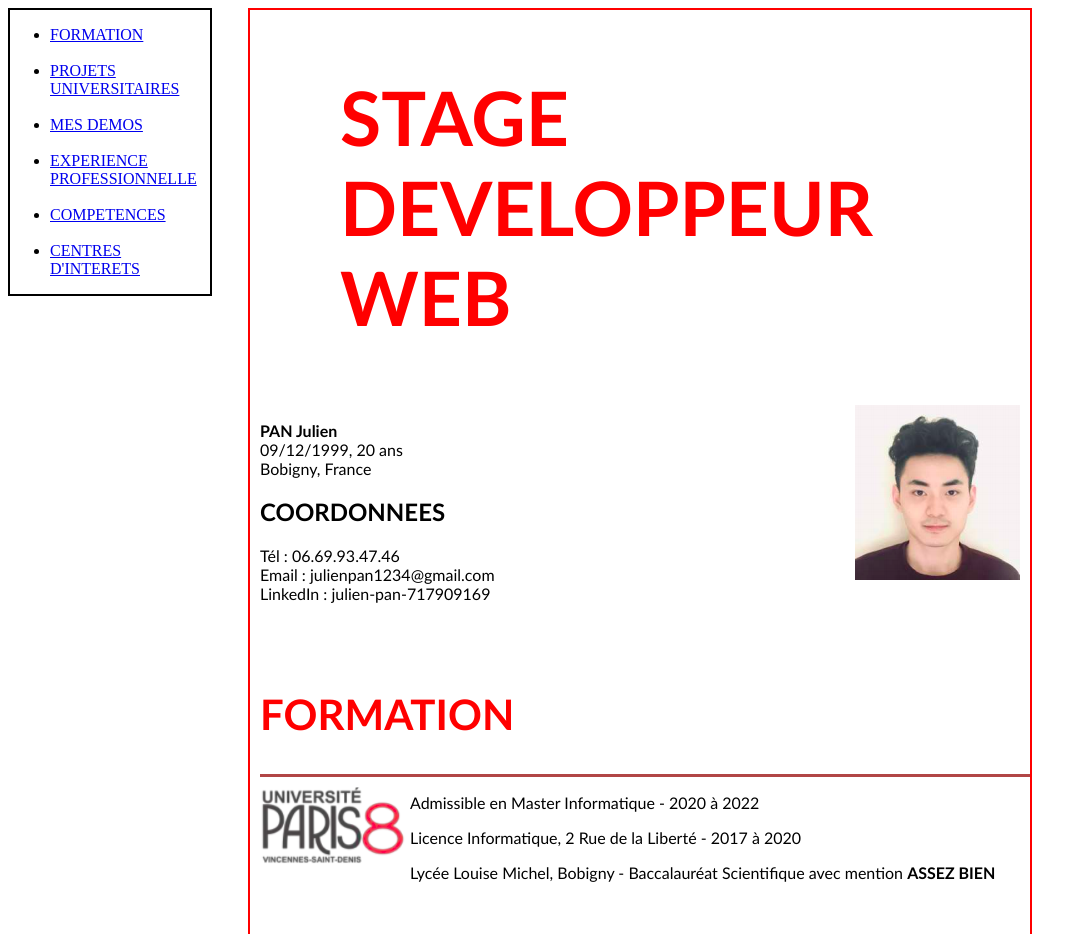
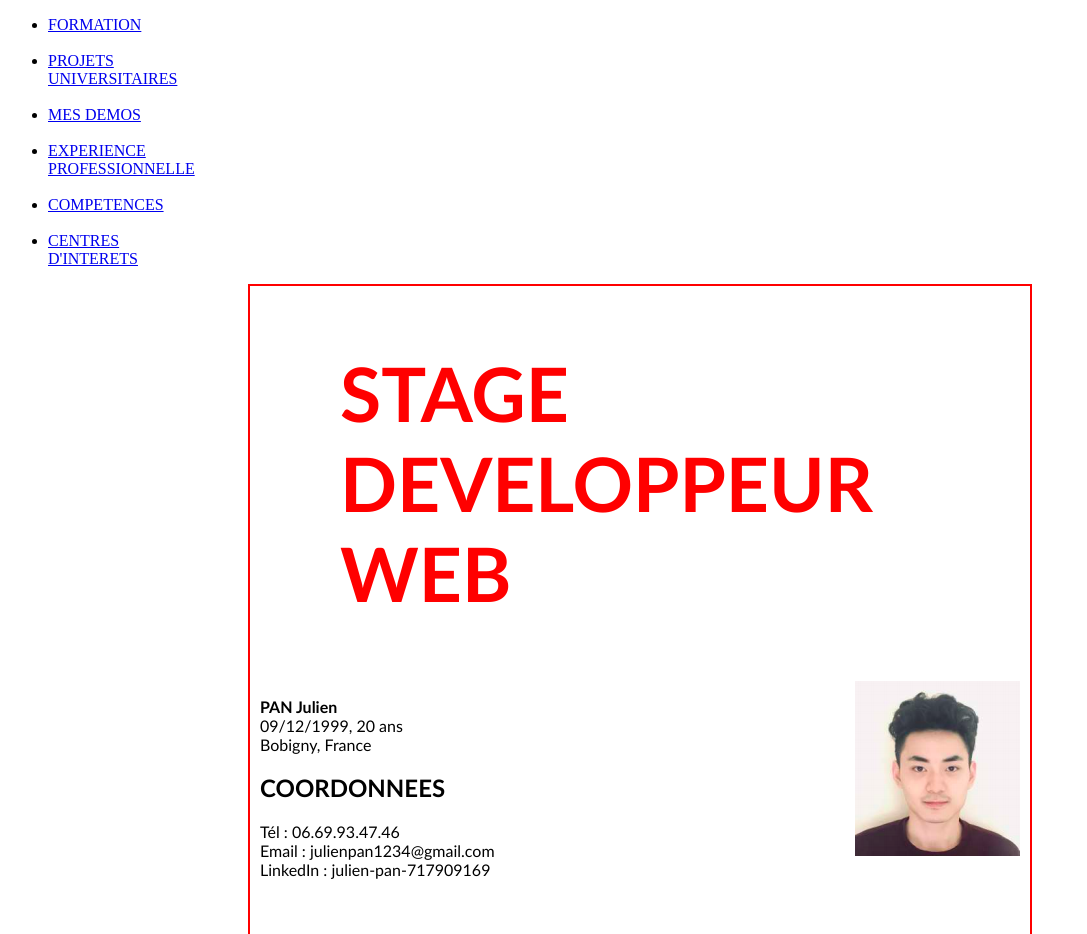
Before and after one commit to julienpan/CV, a plain HTML site: page index.html in a window 1280 px wide. Shown: the top 934 px of the page, without its empty margins (0-1087 px from the left). Drawn offline with Linux system fonts and the light colour scheme.

Commit message:
Update cv.css

```diff
--- a/css/cv.css
+++ b/css/cv.css
@@ -1,7 +1,7 @@
 .btn {
   width: 200px;
-  float: left;
-  border: 2px solid black;
+  margin-right: 20px;
+
 }
 
 .page {
```
